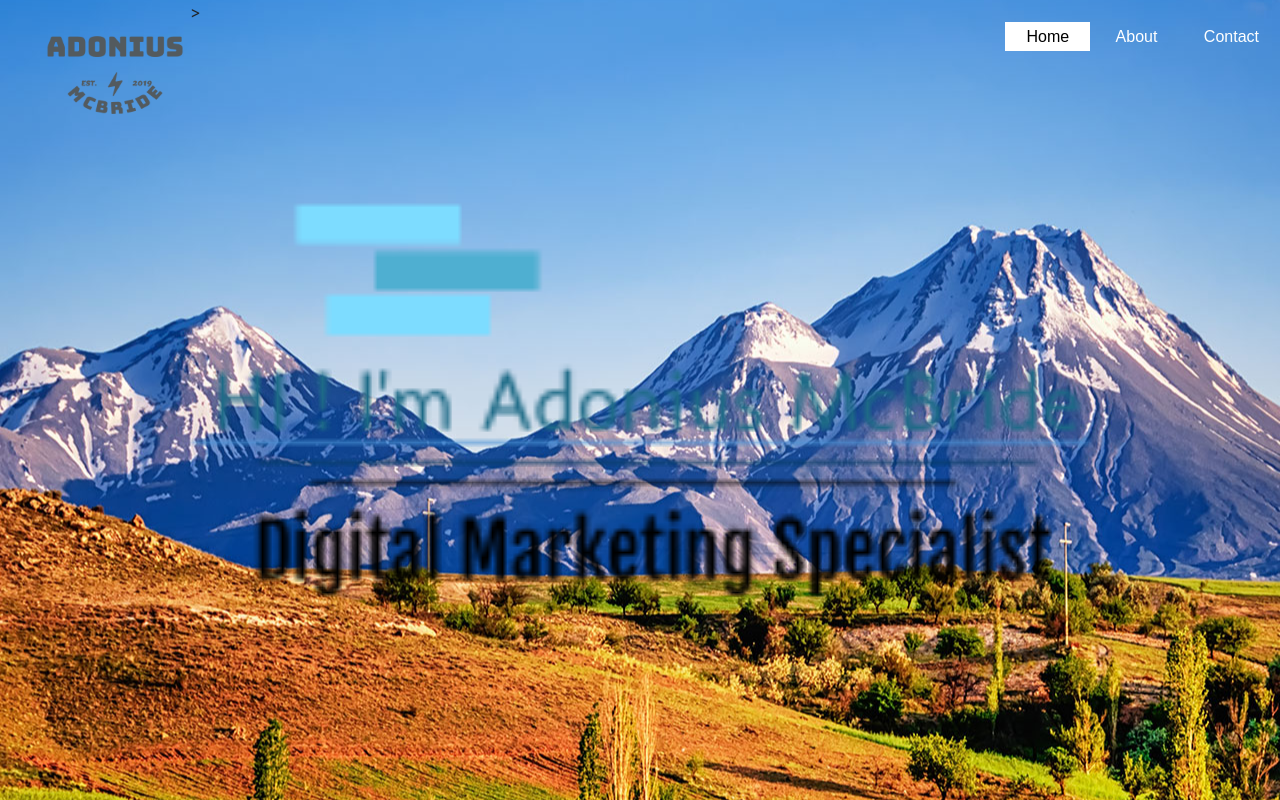
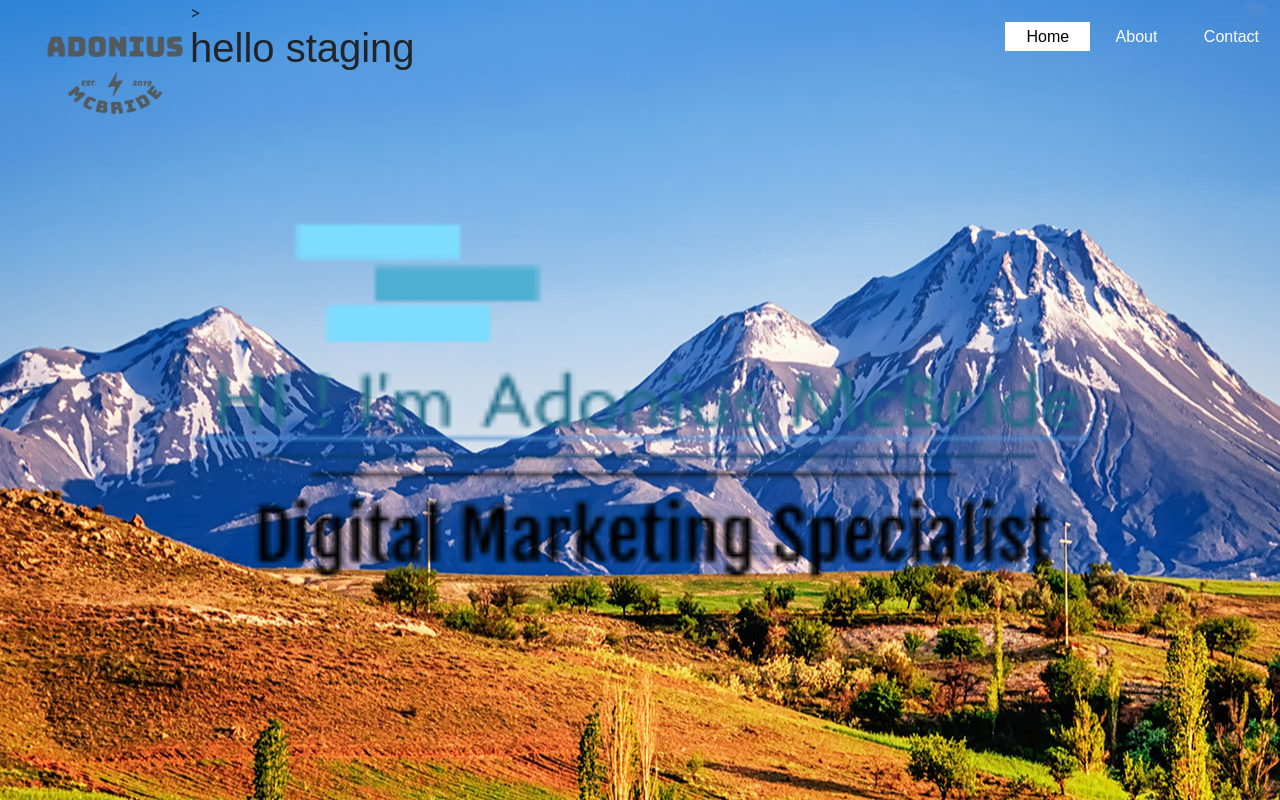
Before and after one commit to Donius-1/donius-1.github.io, a plain HTML site: page index.html in a window 1280 px wide. Drawn offline with nearby package versions, Linux system fonts and the light colour scheme.

Commit message:
updated stage

```diff
--- a/don.css
+++ b/don.css
@@ -52,7 +52,7 @@ ul li.active a {
   position: absolute;
   top: 50%;
   width: 1000px;
-  height: 1000px;
+  height: 900px;
   left: 50%;
   transform: translate(-50%, -50%);
 }
--- a/index.html
+++ b/index.html
@@ -21,7 +21,7 @@
           <li><a href="./contact.html"> Contact</a></li>
         </ul>>
       </nav>
-
+    <h1>hello staging</h1>
       <div class="aico">
         <div class="aicol">
           <img src="heading.png">
```
